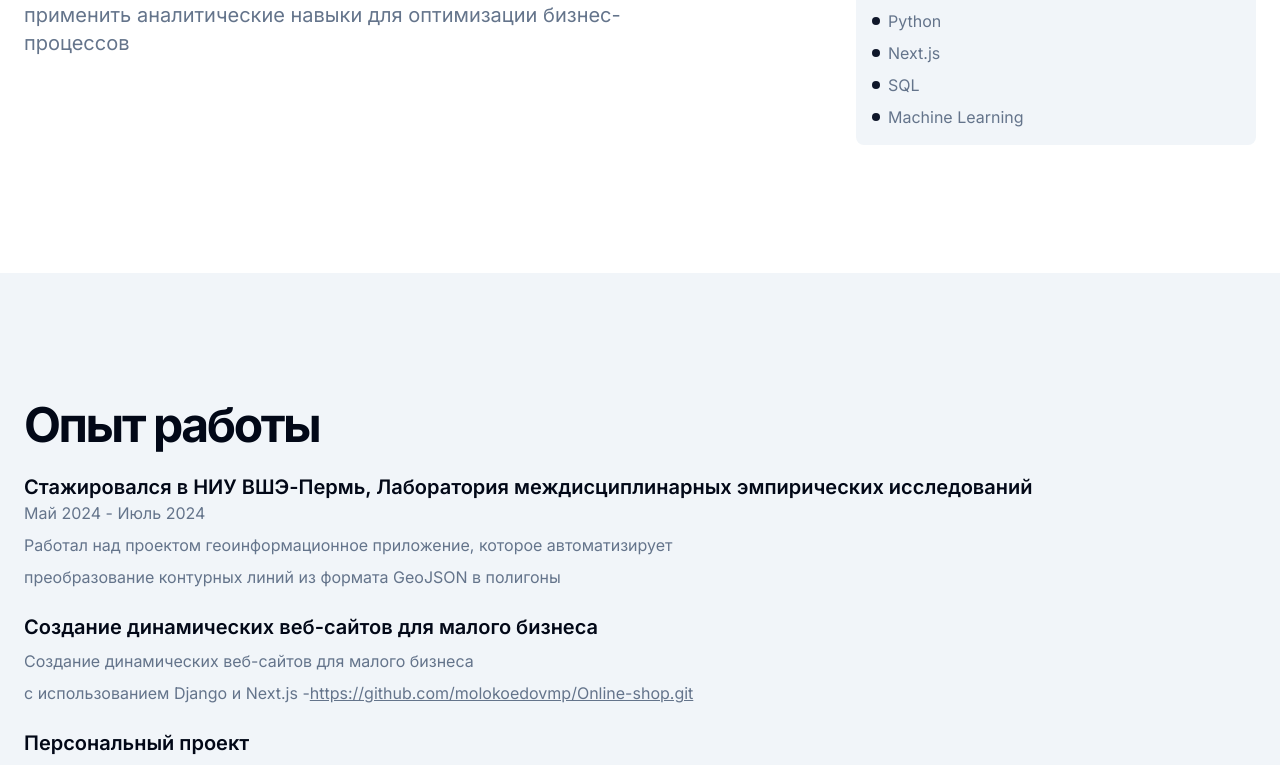
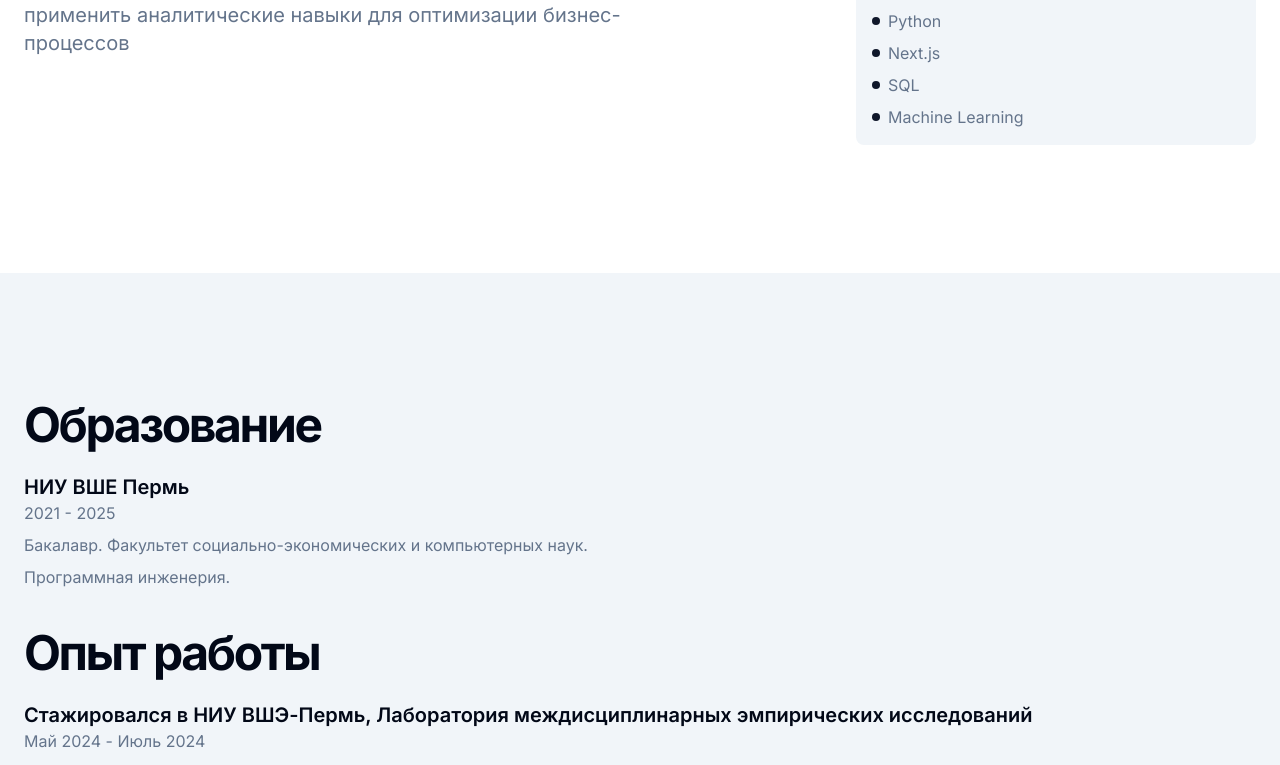
Before and after one commit to molokoedovmp/Resume, a Next.js app: page / in a window 1280 px wide. Shown: the part 391-1156 px from the top of the page. Built offline with nearby package versions, Linux system fonts and the light colour scheme.

Commit message:
new resume

```diff
--- a/components/component/home-page.tsx
+++ b/components/component/home-page.tsx
@@ -85,6 +85,19 @@ export function HomePage() {
       <section className="w-full py-12 md:py-24 lg:py-32 bg-muted">
         <div className="container px-4 md:px-6">
           <div className="grid gap-10">
+          <div>
+              <h2 className="text-3xl font-bold tracking-tighter sm:text-4xl md:text-5xl">Образование</h2>
+              <div className="mt-6 space-y-6">
+                <div>
+                  <h3 className="text-xl font-semibold">НИУ ВШЕ Пермь</h3>
+                  <p className="text-muted-foreground">2021 - 2025</p>
+                  <ul className="mt-2 space-y-2 text-muted-foreground">
+                    <li>Бакалавр. Факультет социально-экономических и компьютерных наук.</li>
+                    <li>Программная инженерия. </li>
+                  </ul>
+                </div>
+              </div>
+            </div>
             <div>
               <h2 className="text-3xl font-bold tracking-tighter sm:text-4xl md:text-5xl">Опыт работы</h2>
               <div className="mt-6 space-y-6">
```
